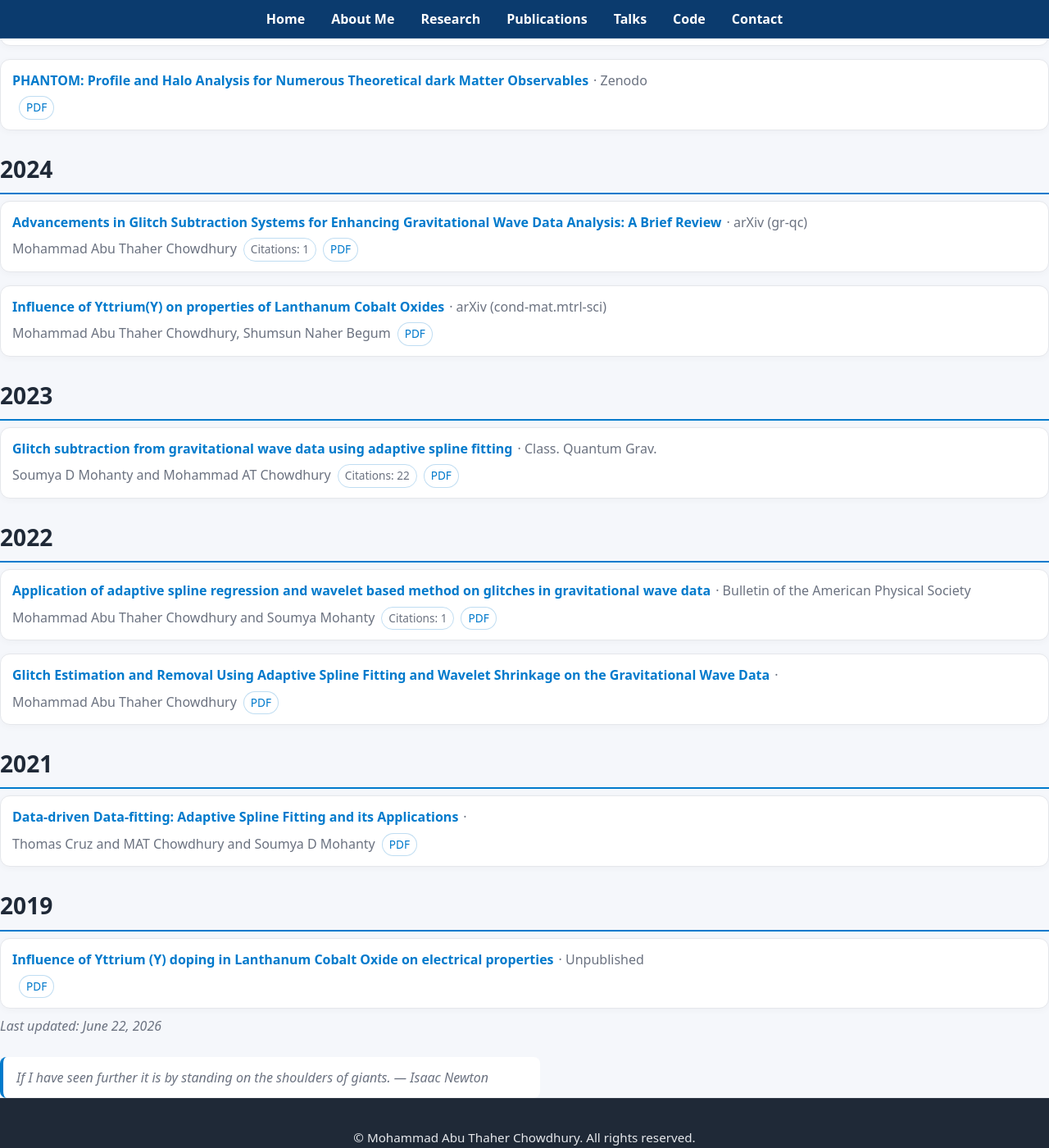
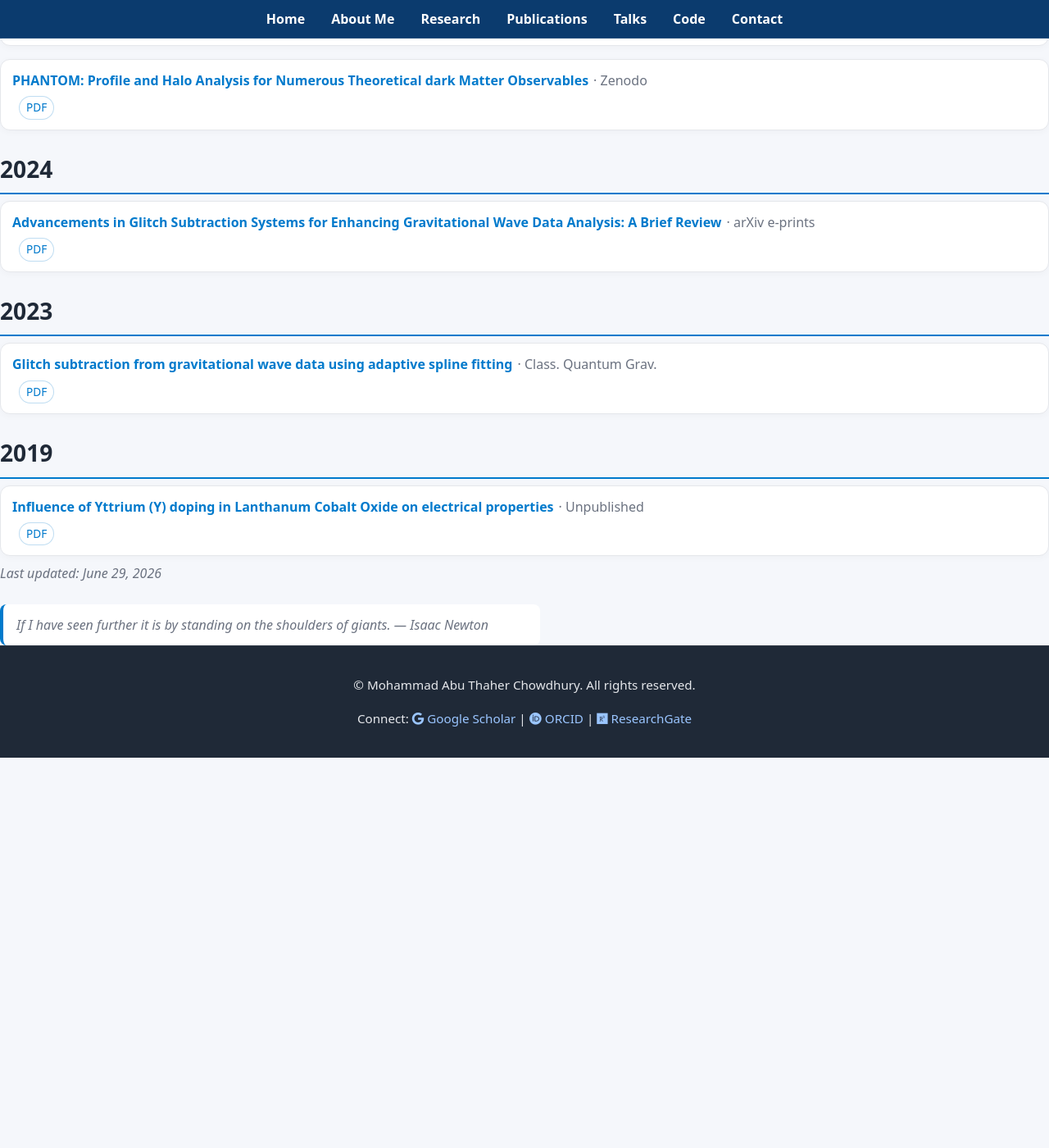
Before and after one commit to matc-thaher/website, a Jekyll site: the page built from publications.md, in a window 1280 px wide and 1400 px high, scrolled down 281 px. Shown: the whole window at 82% size. Built offline with Jekyll 4.4.1, drawn with Linux system fonts in a browser that asks for light colours; after the commit the page ends 1205 px from its top, so only the background shows below that; some of the changed text lies outside the part shown.

Commit message:
chore: merged publications (Scholar + arXiv + ORCID + Crossref)

```diff
--- a/_data/scholar.json
+++ b/_data/scholar.json
@@ -1,5 +1,5 @@
 {
-  "updated": "2026-06-22T09:47:42.991585Z",
+  "updated": "2026-06-29T09:12:19.833655Z",
   "publications": [
     {
       "title": "PHANTOM: Profile and Halo Analysis for Numerous Theoretical dark Matter Observables",
@@ -16,98 +16,42 @@
     },
     {
       "title": "PHANTOM: A MATLAB and Octave Toolbox Connecting Linear Field Statistics to Dark Matter Halo Observables",
-      "authors": "Mohammad Abu Thaher Chowdhury",
+      "authors": "",
       "year": 2026,
-      "venue": "arXiv (astro-ph.CO)",
-      "url": "https://arxiv.org/abs/2606.19104v1",
-      "pdf_url": "https://arxiv.org/pdf/2606.19104v1",
-      "doi": "",
+      "venue": "Open Journal of Astrophysics",
+      "url": "https://arxiv.org/abs/2606.19104",
+      "pdf_url": "",
+      "doi": "10.48550/ARXIV.2606.19104",
       "citations": 0,
       "source": [
-        "arxiv"
-      ]
-    },
-    {
-      "title": "Influence of Yttrium(Y) on properties of Lanthanum Cobalt Oxides",
-      "authors": "Mohammad Abu Thaher Chowdhury, Shumsun Naher Begum",
-      "year": 2024,
-      "venue": "arXiv (cond-mat.mtrl-sci)",
-      "url": "https://arxiv.org/abs/2408.15798v1",
-      "pdf_url": "https://arxiv.org/pdf/2408.15798v1",
-      "doi": "",
-      "citations": 0,
-      "source": [
-        "arxiv",
-        "scholar"
+        "orcid"
       ]
     },
     {
       "title": "Advancements in Glitch Subtraction Systems for Enhancing Gravitational Wave Data Analysis: A Brief Review",
-      "authors": "Mohammad Abu Thaher Chowdhury",
+      "authors": "",
       "year": 2024,
-      "venue": "arXiv (gr-qc)",
-      "url": "https://arxiv.org/abs/2406.01318v1",
-      "pdf_url": "https://arxiv.org/pdf/2406.01318v1",
+      "venue": "arXiv e-prints",
+      "url": "",
+      "pdf_url": "",
       "doi": "10.48550/arXiv.2406.01318",
-      "citations": 1,
+      "citations": 0,
       "source": [
-        "arxiv",
-        "orcid",
-        "scholar"
+        "orcid"
       ]
     },
     {
       "title": "Glitch subtraction from gravitational wave data using adaptive spline fitting",
-      "authors": "Soumya D Mohanty and Mohammad AT Chowdhury",
+      "authors": "",
       "year": 2023,
       "venue": "Class. Quantum Grav.",
       "url": "https://doi.org/10.1088/1361-6382/acd0fe",
       "pdf_url": "",
       "doi": "10.1088/1361-6382/acd0fe",
-      "citations": 22,
+      "citations": 0,
       "source": [
         "crossref",
-        "orcid",
-        "scholar"
-      ]
-    },
-    {
-      "title": "Glitch Estimation and Removal Using Adaptive Spline Fitting and Wavelet Shrinkage on the Gravitational Wave Data",
-      "authors": "Mohammad Abu Thaher Chowdhury",
-      "year": 2022,
-      "venue": "",
-      "url": "https://search.proquest.com/openview/7f68a2c9fc2972f4eb08e0d1a8fcbd2e/1?pq-origsite=gscholar&cbl=18750&diss=y",
-      "pdf_url": "",
-      "doi": "",
-      "citations": 0,
-      "source": [
-        "scholar"
-      ]
-    },
-    {
-      "title": "Application of adaptive spline regression and wavelet based method on glitches in gravitational wave data",
-      "authors": "Mohammad Abu Thaher Chowdhury and Soumya Mohanty",
-      "year": 2022,
-      "venue": "Bulletin of the American Physical Society",
-      "url": "https://meetings-archive.aps.org/tsf/2022/f05/5/",
-      "pdf_url": "",
-      "doi": "",
-      "citations": 1,
-      "source": [
-        "scholar"
-      ]
-    },
-    {
-      "title": "Data-driven Data-fitting: Adaptive Spline Fitting and its Applications",
-      "authors": "Thomas Cruz and MAT Chowdhury and Soumya D Mohanty",
-      "year": 2021,
-      "venue": "",
-      "url": "https://repositories.lib.utexas.edu/items/fd04b32c-04dd-4d45-ad74-d6f5b4f2b174",
-      "pdf_url": "",
-      "doi": "",
-      "citations": 0,
-      "source": [
-        "scholar"
+        "orcid"
       ]
     },
     {
```
